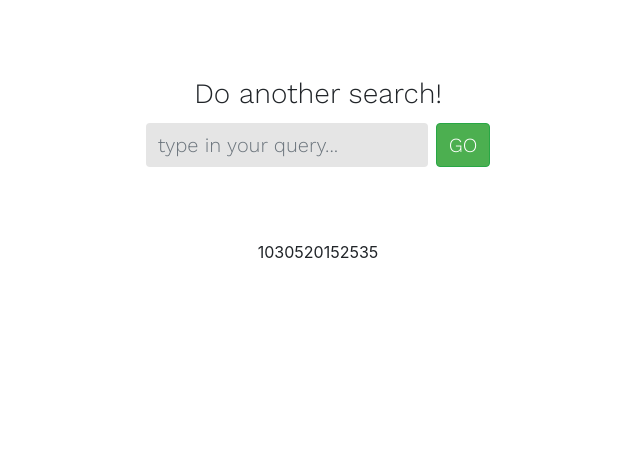
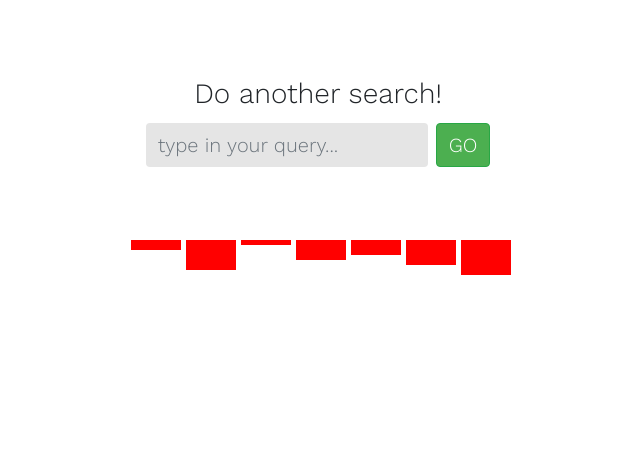
Before and after one commit to kimiashadkami/UI-for-a-Microbial-Genomics-Database, a Flask app: template templates/result.html in a window 1280 px wide. Shown: the part 76-550 px from the top of the page, without its empty margins (322-962 px from the left). Run offline with Flask 2, Linux system fonts and the light colour scheme; the template is opened without the code that fills it, so the values that code supplies are empty.

Commit message:
learning to create charts with d3.js based on some dummy data

```diff
--- a/static/js/vis.js
+++ b/static/js/vis.js
@@ -9,9 +9,13 @@ const DUMMY_DATA = [
   {id: 'd1', value: 25, name: 'F'},
   {id: 'd1', value: 35, name: 'G'},
 ]
-d3.selectAll('.test')
-  .selectAll('p')
-  .data(DUMMY_DATA)
-  .enter()
-  .append('p')
-  .text(data_point => data_point.value);
+
+const bars = d3.select('.test')
+               .selectAll('.bar')
+               .data(DUMMY_DATA)
+               .enter()
+               .append('div')
+               .classed('bar', true)
+               .style('width', '50px')
+               .style('height', data_point => data_point.value + 'px')
+               .style('margin-left', '5px');
--- a/templates/result.html
+++ b/templates/result.html
@@ -24,11 +24,13 @@
     </div>
   </div>
   <!-- end form -->
-  <div class="row">
-    <div class="col-xl col-lg col-md col-sm col-xs">
+  <!-- start vis -->
+  <div class="row vis-row">
+    <div class="col-xl col-lg col-md col-sm col-xs vis-col">
       <div class="test"></div>
     </div>
   </div>
+  <!-- end vis -->
 </div>
 <!-- end main container -->
 {% endblock %}
```
